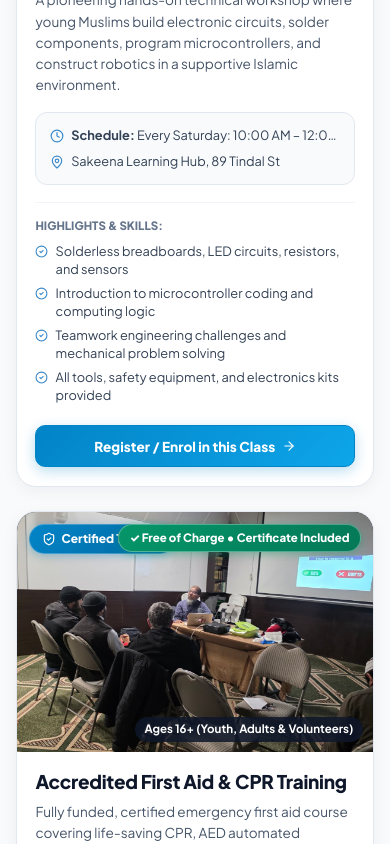
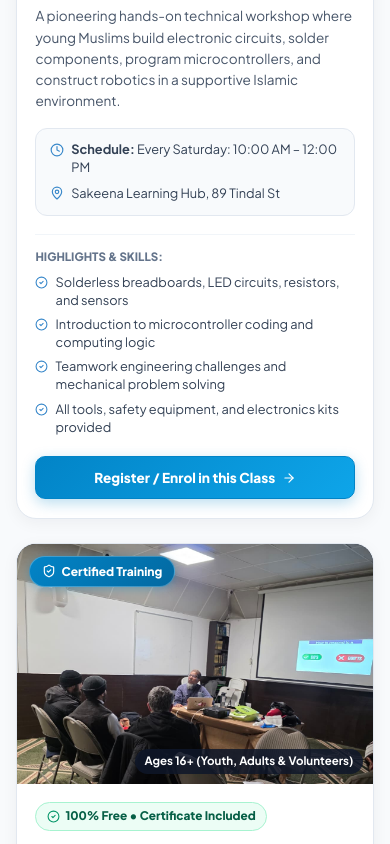
Before and after one commit to Hatemfer/alfalah-csc, a Next.js app in the folder frontend/: page /activities in a window 390 px wide. Shown: the part 760-1604 px from the top of the page. Built offline with nearby package versions, Linux system fonts and the light colour scheme; no server answers.

Commit message:
fix(ui): eliminate badge collision, unclip schedule text, align card buttons, and update mosque telephone to 07782 958305

```diff
--- a/frontend/app/(public)/about/page.tsx
+++ b/frontend/app/(public)/about/page.tsx
@@ -310,7 +310,7 @@ export default function AboutPage() {
               <div><strong>Registered Office:</strong> 89 Tindal St, Birmingham, B12 9QU</div>
               <div><strong>Bank:</strong> Al Rayan Bank (Sort: 30-00-83, Acc: 01298401)</div>
               <div><strong>Email:</strong> <a href="mailto:alfalahcsc@hotmail.com" style={{ textDecoration: 'underline', color: '#245C91' }}>alfalahcsc@hotmail.com</a></div>
-              <div><strong>Telephone:</strong> <a href="tel:07429188880" style={{ fontWeight: 700, color: '#245C91' }}>07429 188880</a></div>
+              <div><strong>Telephone:</strong> <a href="tel:07782958305" style={{ fontWeight: 700, color: '#245C91' }}>07782 958305</a></div>
             </div>
           </div>
         </div>
--- a/frontend/app/(public)/activities/page.tsx
+++ b/frontend/app/(public)/activities/page.tsx
@@ -38,6 +38,7 @@ interface Programme {
   shortDesc: string;
   features: string[];
   badge?: string;
+  imagePosition?: string;
 }
 
 const PROGRAMMES: Programme[] = [
@@ -64,11 +65,12 @@ const PROGRAMMES: Programme[] = [
     title: 'Accredited First Aid & CPR Training',
     category: 'Certified Training',
     categoryIcon: ShieldCheck,
-    badge: 'Free of Charge • Certificate Included',
+    badge: '100% Free • Certificate Included',
     ageGroup: 'Ages 16+ (Youth, Adults & Volunteers)',
     schedule: 'Monthly Saturday Intensive: 10:00 AM – 3:30 PM',
     location: 'Alfalah Community Hall, 89 Tindal St',
     image: '/images/real/first-aid-training.jpg',
+    imagePosition: 'center 28%',
     leadInstructor: 'Certified UK Emergency First Aid Trainers',
     shortDesc: 'Fully funded, certified emergency first aid course covering life-saving CPR, AED automated defibrillator use, recovery position, choking relief, and emergency wound care for our community.',
     features: [
@@ -83,11 +85,12 @@ const PROGRAMMES: Programme[] = [
     title: 'Certified Community Safeguarding Training',
     category: 'Certified Workshop',
     categoryIcon: ShieldCheck,
-    badge: 'Free of Charge • Certificate Included',
+    badge: '100% Free • Certificate Included',
     ageGroup: 'Ages 18+ (Teachers, Volunteers, Parents & Youth Leaders)',
     schedule: 'Bi-Monthly Sunday Session: 1:30 PM – 4:30 PM',
     location: 'Sakeena Learning Hub, 89 Tindal St',
     image: '/images/real/safeguarding-training.jpg',
+    imagePosition: 'center 22%',
     leadInstructor: 'Accredited UK Safeguarding Practitioners',
     shortDesc: 'Comprehensive accredited safeguarding course ensuring safe spaces for our children and vulnerable adults. Learn indicators of harm, disclosure handling, and UK regulatory compliance.',
     features: [
@@ -231,7 +234,7 @@ export default function ActivitiesPage() {
         notes: '',
       });
     } catch (err: any) {
-      setError(err.message || 'An error occurred. Please telephone 07429 188880.');
+      setError(err.message || 'An error occurred. Please telephone 07782 958305.');
     } finally {
       setLoading(false);
     }
@@ -244,7 +247,7 @@ export default function ActivitiesPage() {
         style={{
           background: 'linear-gradient(180deg, #DCEEFF 0%, #f8fafc 100%)',
           borderBottom: '1px solid #e2e8f0',
-          padding: 'clamp(2rem, 4vw, 3rem) 1rem clamp(1.5rem, 3vw, 2.5rem)',
+          padding: 'clamp(2.75rem, 5vw, 4rem) 1rem clamp(1.75rem, 3vw, 2.5rem)',
           textAlign: 'center',
         }}
       >
@@ -307,7 +310,7 @@ export default function ActivitiesPage() {
                       src={prog.image}
                       alt={prog.title}
                       fill
-                      style={{ objectFit: 'cover' }}
+                      style={{ objectFit: 'cover', objectPosition: prog.imagePosition || 'center' }}
                       sizes="(max-width: 768px) 100vw, 400px"
                     />
                     <div
@@ -333,30 +336,6 @@ export default function ActivitiesPage() {
                       {prog.category}
                     </div>
 
-                    {prog.badge && (
-                      <div
-                        style={{
-                          position: 'absolute',
-                          top: '12px',
-                          right: '12px',
-                          background: 'linear-gradient(135deg, #059669 0%, #047857 100%)',
-                          border: '1px solid rgba(255, 255, 255, 0.3)',
-                          boxShadow: '0 2px 8px rgba(5, 150, 105, 0.4)',
-                          color: '#ffffff',
-                          fontSize: '0.72rem',
-                          fontWeight: 800,
-                          padding: '0.25rem 0.65rem',
-                          borderRadius: '9999px',
-                          display: 'inline-flex',
-                          alignItems: 'center',
-                          gap: '0.3rem',
-                          backdropFilter: 'blur(4px)',
-                        }}
-                      >
-                        ✓ {prog.badge}
-                      </div>
-                    )}
-
                     <div
                       style={{
                         position: 'absolute',
@@ -376,6 +355,27 @@ export default function ActivitiesPage() {
 
                   {/* Body Content */}
                   <div style={{ padding: 'clamp(1.15rem, 2.5vw, 1.65rem)', display: 'flex', flexDirection: 'column', flex: 1 }}>
+                    {prog.badge && (
+                      <div style={{ marginBottom: '0.65rem' }}>
+                        <span
+                          style={{
+                            background: '#ECFDF5',
+                            border: '1px solid #A7F3D0',
+                            color: '#065F46',
+                            fontSize: '0.74rem',
+                            fontWeight: 800,
+                            padding: '0.25rem 0.65rem',
+                            borderRadius: '9999px',
+                            display: 'inline-flex',
+                            alignItems: 'center',
+                            gap: '0.35rem',
+                          }}
+                        >
+                          <CheckCircle2 size={13} style={{ color: '#059669' }} /> {prog.badge}
+                        </span>
+                      </div>
+                    )}
+
                     <h2 style={{ fontSize: 'clamp(1.08rem, 2.2vw, 1.25rem)', fontWeight: 800, color: '#0f172a', marginBottom: '0.45rem', lineHeight: 1.3 }}>
                       {prog.title}
                     </h2>
@@ -399,13 +399,13 @@ export default function ActivitiesPage() {
                         marginBottom: '1.1rem',
                       }}
                     >
-                      <div style={{ display: 'flex', alignItems: 'center', gap: '0.45rem' }}>
-                        <Clock size={14} style={{ color: '#3988CA', flexShrink: 0 }} />
-                        <span style={{ whiteSpace: 'nowrap', overflow: 'hidden', textOverflow: 'ellipsis' }}><strong>Schedule:</strong> {prog.schedule}</span>
+                      <div style={{ display: 'flex', alignItems: 'flex-start', gap: '0.45rem' }}>
+                        <Clock size={14} style={{ color: '#3988CA', flexShrink: 0, marginTop: '2px' }} />
+                        <span style={{ lineHeight: 1.4 }}><strong>Schedule:</strong> {prog.schedule}</span>
                       </div>
                       <div style={{ display: 'flex', alignItems: 'center', gap: '0.45rem' }}>
                         <MapPin size={14} style={{ color: '#3988CA', flexShrink: 0 }} />
-                        <span style={{ whiteSpace: 'nowrap', overflow: 'hidden', textOverflow: 'ellipsis' }}>{prog.location}</span>
+                        <span>{prog.location}</span>
                       </div>
                     </div>
 
@@ -435,8 +435,9 @@ export default function ActivitiesPage() {
                       }}
                       className="btn btn-primary"
                       style={{
+                        marginTop: 'auto',
                         width: '100%',
-                        padding: '0.72rem 1rem',
+                        padding: '0.75rem 1rem',
                         fontWeight: 800,
                         fontSize: '0.85rem',
                         justifyContent: 'center',
@@ -788,7 +789,7 @@ export default function ActivitiesPage() {
                     </button>
 
                     <div style={{ textAlign: 'center', fontSize: '0.78rem', color: '#64748b', marginTop: '0.75rem' }}>
-                      Free registration • Questions? Call <a href="tel:07429188880" style={{ color: '#3988CA', fontWeight: 700 }}>07429 188880</a> or visit 89 Tindal St.
+                      Free registration • Questions? Call <a href="tel:07782958305" style={{ color: '#3988CA', fontWeight: 700 }}>07782 958305</a> or visit 89 Tindal St.
                     </div>
                   </div>
                 </form>
--- a/frontend/app/(public)/contact/page.tsx
+++ b/frontend/app/(public)/contact/page.tsx
@@ -153,10 +153,10 @@ export default function ContactPage() {
                         Telephone
                       </span>
                       <a
-                        href="tel:07429188880"
+                        href="tel:07782958305"
                         style={{ color: '#0f172a', fontWeight: 800, fontSize: '1.02rem', textDecoration: 'none' }}
                       >
-                        07429 188880
+                        07782 958305
                       </a>
                     </div>
                   </div>
@@ -223,7 +223,7 @@ export default function ContactPage() {
                   {/* Direct WhatsApp Action Button */}
                   <div style={{ marginTop: '0.25rem', paddingTop: '1rem', borderTop: '1px solid #f1f5f9' }}>
                     <a
-                      href="https://wa.me/447429188880"
+                      href="https://wa.me/447782958305"
                       target="_blank"
                       rel="noopener noreferrer"
                       className="contact-whatsapp-btn"
--- a/frontend/app/(public)/donate/page.tsx
+++ b/frontend/app/(public)/donate/page.tsx
@@ -992,7 +992,7 @@ UK Registered Charity #1150221`;
               </div>
               <div style={{ display: 'flex', alignItems: 'center', gap: '0.4rem', color: '#334155' }}>
                 <Phone size={14} style={{ color: '#0284C7' }} />
-                <a href="tel:07429188880" style={{ color: 'inherit', textDecoration: 'none' }}>07429 188880</a>
+                <a href="tel:07782958305" style={{ color: 'inherit', textDecoration: 'none' }}>07782 958305</a>
               </div>
               <div style={{ display: 'flex', alignItems: 'center', gap: '0.4rem', color: '#334155' }}>
                 <Mail size={14} style={{ color: '#0284C7' }} />
--- a/frontend/app/(public)/donate/success/page.tsx
+++ b/frontend/app/(public)/donate/success/page.tsx
@@ -291,8 +291,8 @@ function SuccessContent() {
               alfalahcsc@hotmail.com
             </a>{' '}
             or phone{' '}
-            <a href="tel:07429188880" style={{ color: '#3988CA', fontWeight: 700, whiteSpace: 'nowrap' }}>
-              07429 188880
+            <a href="tel:07782958305" style={{ color: '#3988CA', fontWeight: 700, whiteSpace: 'nowrap' }}>
+              07782 958305
             </a>.
           </div>
         </div>
--- a/frontend/app/layout.tsx
+++ b/frontend/app/layout.tsx
@@ -69,7 +69,7 @@ const schemaJsonLd = {
       url: 'https://alfalahcsc.com',
       logo: 'https://alfalahcsc.com/icon.svg',
       image: 'https://alfalahcsc.com/images/real/mosque-exterior-main.jpg',
-      telephone: '+44 7429 188880',
+      telephone: '+44 7782 958305',
       email: 'alfalahcsc@hotmail.com',
       address: {
         '@type': 'PostalAddress',
--- a/frontend/components/Footer.tsx
+++ b/frontend/components/Footer.tsx
@@ -127,7 +127,7 @@ export function Footer() {
               </div>
               <div style={{ display: 'flex', alignItems: 'center', gap: '0.5rem', fontWeight: 700, color: '#0F172A' }}>
                 <Phone size={18} style={{ color: '#0284C7', flexShrink: 0 }} />
-                <a href="tel:07429188880" className="footer-nav-link" style={{ color: '#0F172A' }}>07429 188880</a>
+                <a href="tel:07782958305" className="footer-nav-link" style={{ color: '#0F172A' }}>07782 958305</a>
               </div>
               <div style={{ marginTop: '0.5rem' }}>
                 <Link
--- a/frontend/components/Header.tsx
+++ b/frontend/components/Header.tsx
@@ -806,7 +806,7 @@ export function Header() {
                   }}
                 >
                   <a
-                    href="tel:07429188880"
+                    href="tel:07782958305"
                     style={{
                       display: 'inline-flex',
                       alignItems: 'center',
@@ -818,7 +818,7 @@ export function Header() {
                     }}
                   >
                     <Phone size={13} style={{ color: '#3988CA' }} />
-                    07429 188880
+                    07782 958305
                   </a>
                 </div>
               </div>
```
Also changed, not shown: 1 other file (tests, documents, lock files or other folders).
